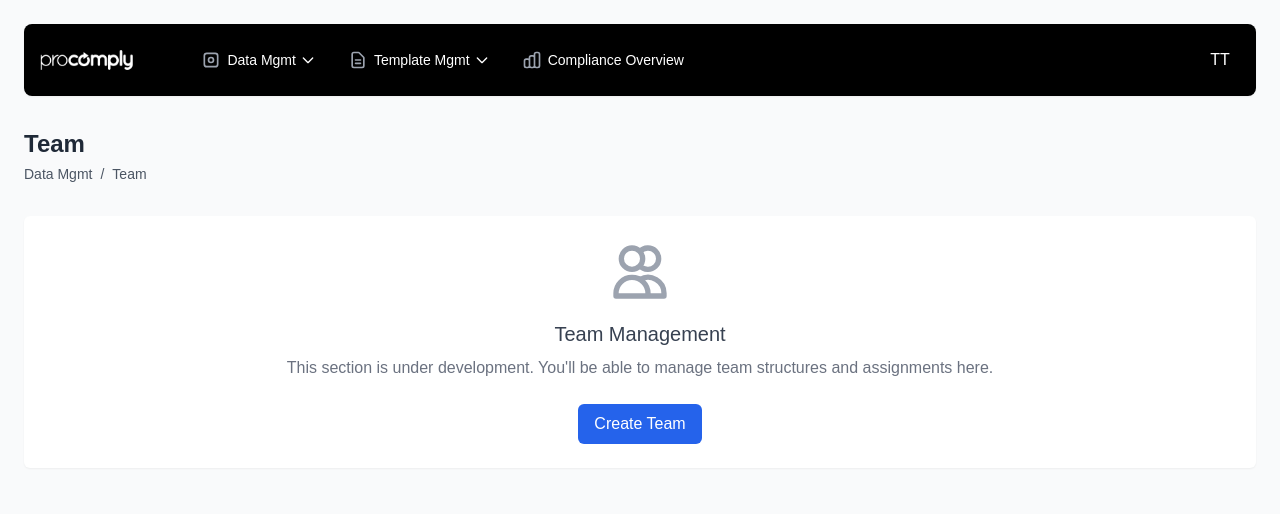
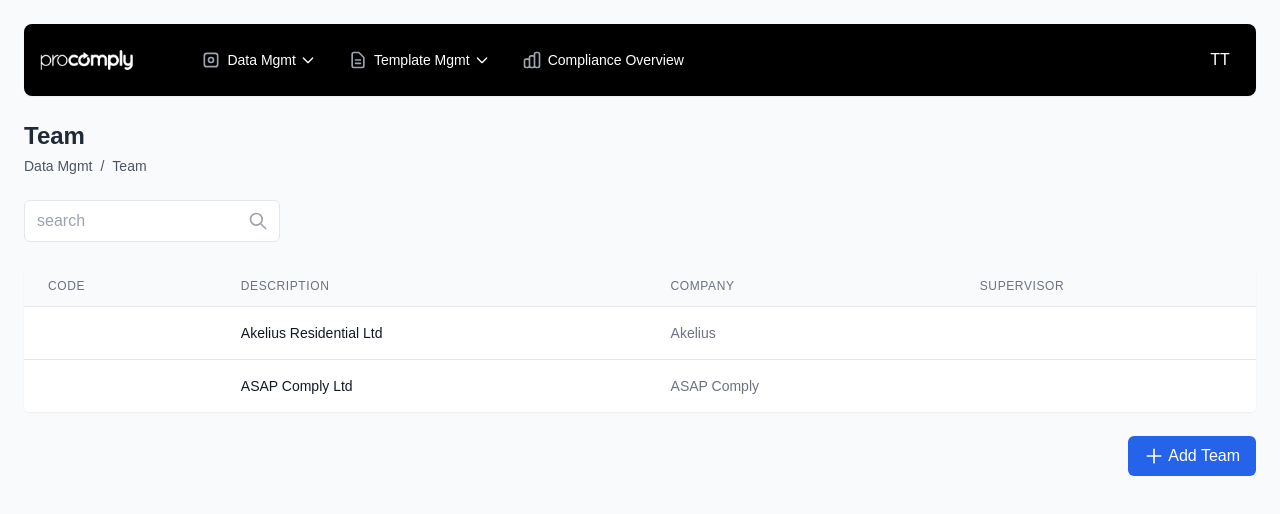
Before and after one commit to tom-tochito/procomply, a Next.js app: page /1/data-mgmt/team in a window 1280 px wide. Shown: the top 514 px of the page. Built offline with nearby package versions, Linux system fonts and the light colour scheme.

Commit message:
team page

```diff
--- a/src/app/[domain]/data-mgmt/team/page.tsx
+++ b/src/app/[domain]/data-mgmt/team/page.tsx
@@ -1,12 +1,46 @@
 "use client";
 
-import React from "react";
+import React, { useState } from "react";
 import Link from "next/link";
+import { useParams } from "next/navigation";
 import Header from "@/common/components/Header";
 
+// Mock data based on the screenshot
+const mockTeams = [
+  {
+    id: 1,
+    code: "",
+    description: "Akelius Residential Ltd",
+    company: "Akelius",
+    supervisor: "",
+  },
+  {
+    id: 2,
+    code: "",
+    description: "ASAP Comply Ltd",
+    company: "ASAP Comply",
+    supervisor: "",
+  },
+];
+
 export default function TeamPage() {
+  const { domain } = useParams();
+  const [searchTerm, setSearchTerm] = useState("");
+
+  // Filter teams based on search term
+  const filteredTeams = mockTeams.filter((team) => {
+    const searchLower = searchTerm.toLowerCase();
     return (
-    <div className="p-6 space-y-8 bg-gray-50 min-h-screen">
+      (team.code && team.code.toLowerCase().includes(searchLower)) ||
+      (team.description &&
+        team.description.toLowerCase().includes(searchLower)) ||
+      (team.company && team.company.toLowerCase().includes(searchLower)) ||
+      (team.supervisor && team.supervisor.toLowerCase().includes(searchLower))
+    );
+  });
+
+  return (
+    <div className="p-6 space-y-6 bg-gray-50 min-h-screen">
       {/* Top header with logo and user info */}
       <Header />
 
@@ -14,7 +48,7 @@
       <div>
         <h1 className="text-2xl font-bold text-gray-800">Team</h1>
         <div className="flex items-center text-sm text-gray-600 mt-1">
-          <Link href="/dashboard" className="hover:text-blue-600">
+          <Link href={`/${domain}/data-mgmt`} className="hover:text-blue-600">
             <span>Data Mgmt</span>
           </Link>
           <span className="mx-2">/</span>
@@ -22,11 +56,19 @@
         </div>
       </div>
 
-      {/* Placeholder content */}
-      <div className="bg-white rounded-md shadow-sm p-6 text-center">
+      {/* Search field */}
+      <div className="relative w-full sm:w-64">
+        <input
+          type="text"
+          placeholder="search"
+          className="border rounded-md pl-3 pr-10 py-2 w-full focus:outline-none focus:ring-2 focus:ring-blue-500"
+          value={searchTerm}
+          onChange={(e) => setSearchTerm(e.target.value)}
+        />
+        <button className="absolute right-3 top-1/2 -translate-y-1/2">
           <svg
             xmlns="http://www.w3.org/2000/svg"
-          className="h-16 w-16 mx-auto text-gray-400 mb-4"
+            className="h-5 w-5 text-gray-400"
             fill="none"
             viewBox="0 0 24 24"
             stroke="currentColor"
@@ -35,15 +77,84 @@
               strokeLinecap="round"
               strokeLinejoin="round"
               strokeWidth={2}
-            d="M12 4.354a4 4 0 110 5.292M15 21H3v-1a6 6 0 0112 0v1zm0 0h6v-1a6 6 0 00-9-5.197M13 7a4 4 0 11-8 0 4 4 0 018 0z"
+              d="M21 21l-6-6m2-5a7 7 0 11-14 0 7 7 0 0114 0z"
             />
           </svg>
-        <h2 className="text-xl font-medium text-gray-700 mb-2">Team Management</h2>
-        <p className="text-gray-500 mb-6">
-          This section is under development. You'll be able to manage team structures and assignments here.
-        </p>
-        <button className="bg-blue-600 text-white px-4 py-2 rounded-md hover:bg-blue-700 transition-colors">
-          Create Team
+        </button>
+      </div>
+
+      {/* Teams table */}
+      <div className="bg-white rounded-md shadow-sm overflow-hidden">
+        <div className="overflow-x-auto">
+          <table className="min-w-full divide-y divide-gray-200">
+            <thead className="bg-gray-50">
+              <tr>
+                <th
+                  scope="col"
+                  className="px-6 py-3 text-left text-xs font-medium text-gray-500 uppercase tracking-wider"
+                >
+                  Code
+                </th>
+                <th
+                  scope="col"
+                  className="px-6 py-3 text-left text-xs font-medium text-gray-500 uppercase tracking-wider"
+                >
+                  Description
+                </th>
+                <th
+                  scope="col"
+                  className="px-6 py-3 text-left text-xs font-medium text-gray-500 uppercase tracking-wider"
+                >
+                  Company
+                </th>
+                <th
+                  scope="col"
+                  className="px-6 py-3 text-left text-xs font-medium text-gray-500 uppercase tracking-wider"
+                >
+                  Supervisor
+                </th>
+              </tr>
+            </thead>
+            <tbody className="bg-white divide-y divide-gray-200">
+              {filteredTeams.map((team) => (
+                <tr key={team.id} className="hover:bg-gray-50">
+                  <td className="px-6 py-4 whitespace-nowrap text-sm text-gray-500">
+                    {team.code || ""}
+                  </td>
+                  <td className="px-6 py-4 whitespace-nowrap text-sm font-medium text-gray-900">
+                    {team.description}
+                  </td>
+                  <td className="px-6 py-4 whitespace-nowrap text-sm text-gray-500">
+                    {team.company}
+                  </td>
+                  <td className="px-6 py-4 whitespace-nowrap text-sm text-gray-500">
+                    {team.supervisor || ""}
+                  </td>
+                </tr>
+              ))}
+            </tbody>
+          </table>
+        </div>
+      </div>
+
+      {/* Add button at bottom right */}
+      <div className="flex justify-end">
+        <button className="bg-blue-600 text-white px-4 py-2 rounded-md hover:bg-blue-700 transition-colors flex items-center">
+          <svg
+            xmlns="http://www.w3.org/2000/svg"
+            className="h-5 w-5 mr-1"
+            fill="none"
+            viewBox="0 0 24 24"
+            stroke="currentColor"
+          >
+            <path
+              strokeLinecap="round"
+              strokeLinejoin="round"
+              strokeWidth={2}
+              d="M12 4v16m8-8H4"
+            />
+          </svg>
+          Add Team
         </button>
       </div>
     </div>
```
Lines whose indentation alone changed are shown as unchanged.
